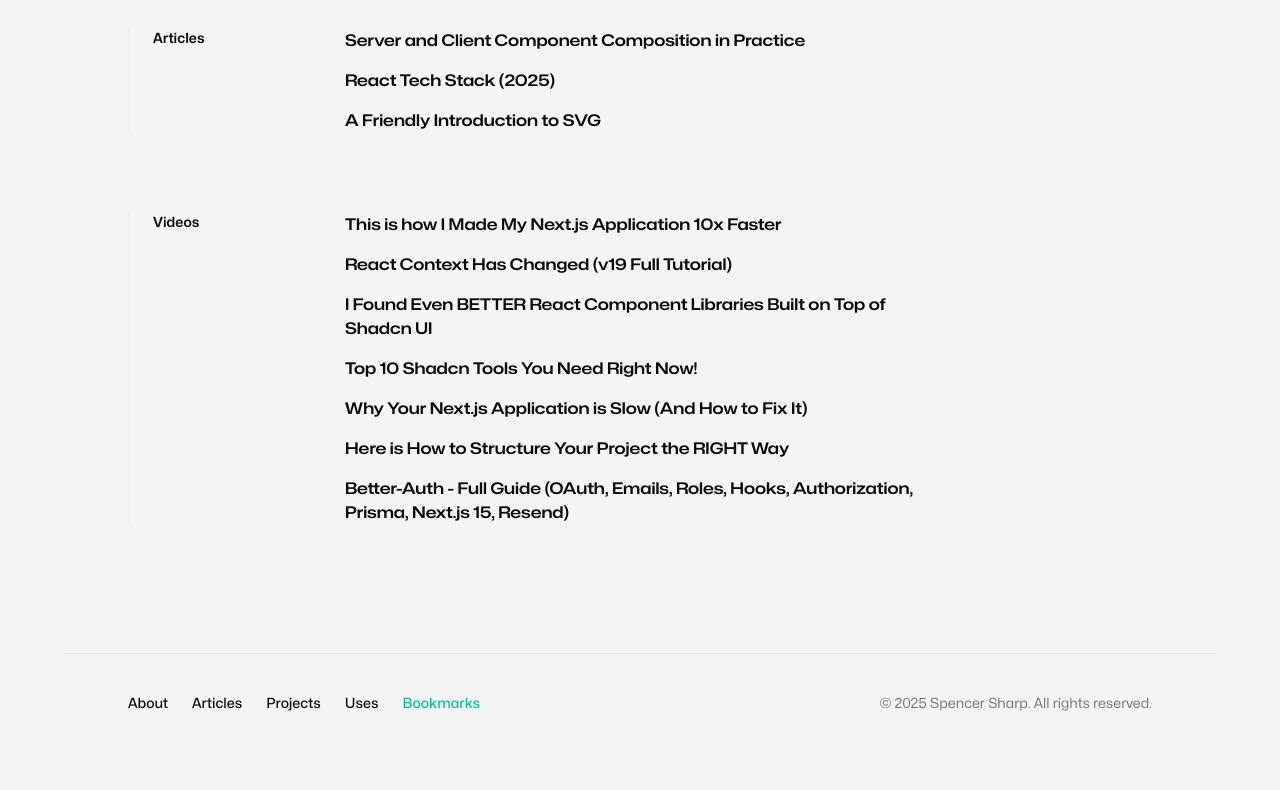
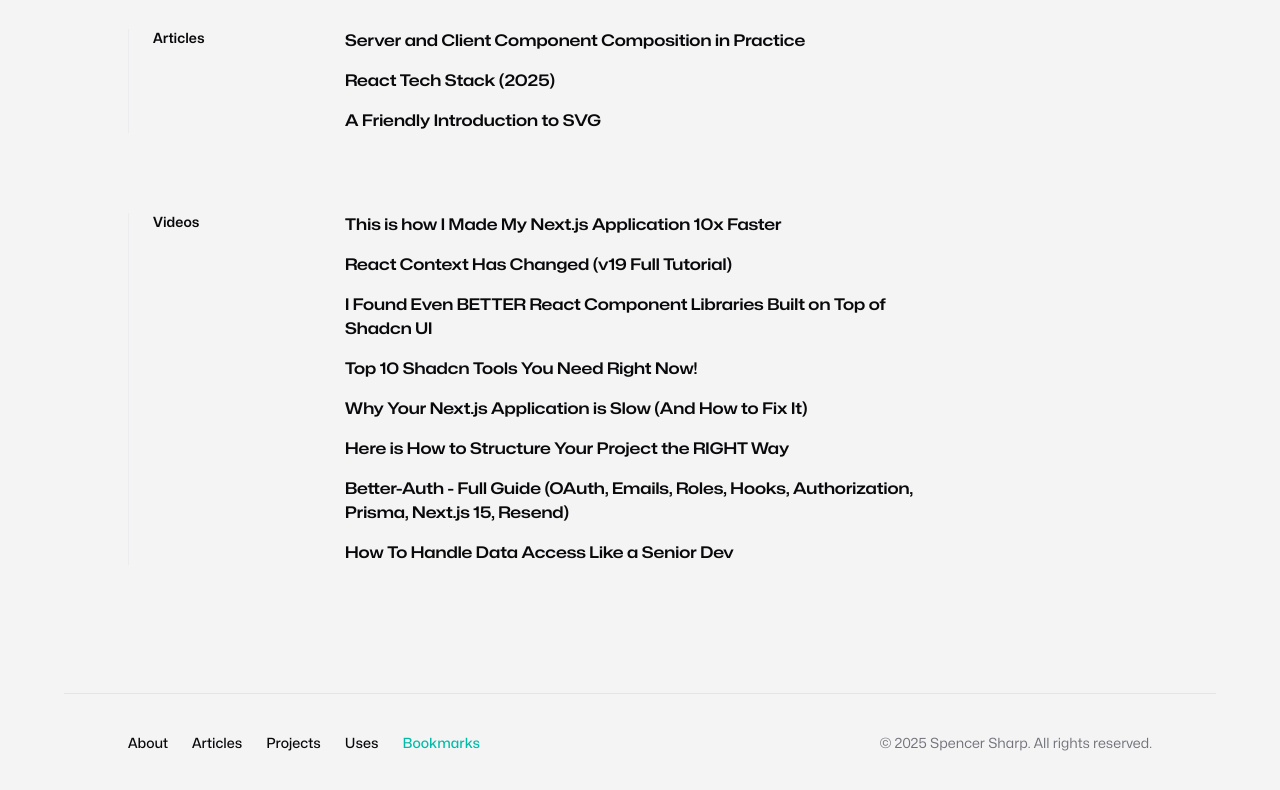
Before and after one commit to fikrirakala/spotlight, a Next.js app: page /bookmarks in a window 1280 px wide. Shown: the part 803-1593 px from the top of the page. Built offline with nearby package versions, Linux system fonts and the light colour scheme.

Commit message:
Update Bookmarks

```diff
--- a/src/app/bookmarks/sections/videos.mdx
+++ b/src/app/bookmarks/sections/videos.mdx
@@ -21,4 +21,7 @@
     Better-Auth - Full Guide (OAuth, Emails, Roles, Hooks, Authorization,
     Prisma, Next.js 15, Resend)
   </BookmarkLink>
+  <BookmarkLink href="https://youtu.be/Av7KqJVLiYc?si=n0KDVMursSJQhPVq">
+    How To Handle Data Access Like a Senior Dev
+  </BookmarkLink>
 </Bookmarks>
```
